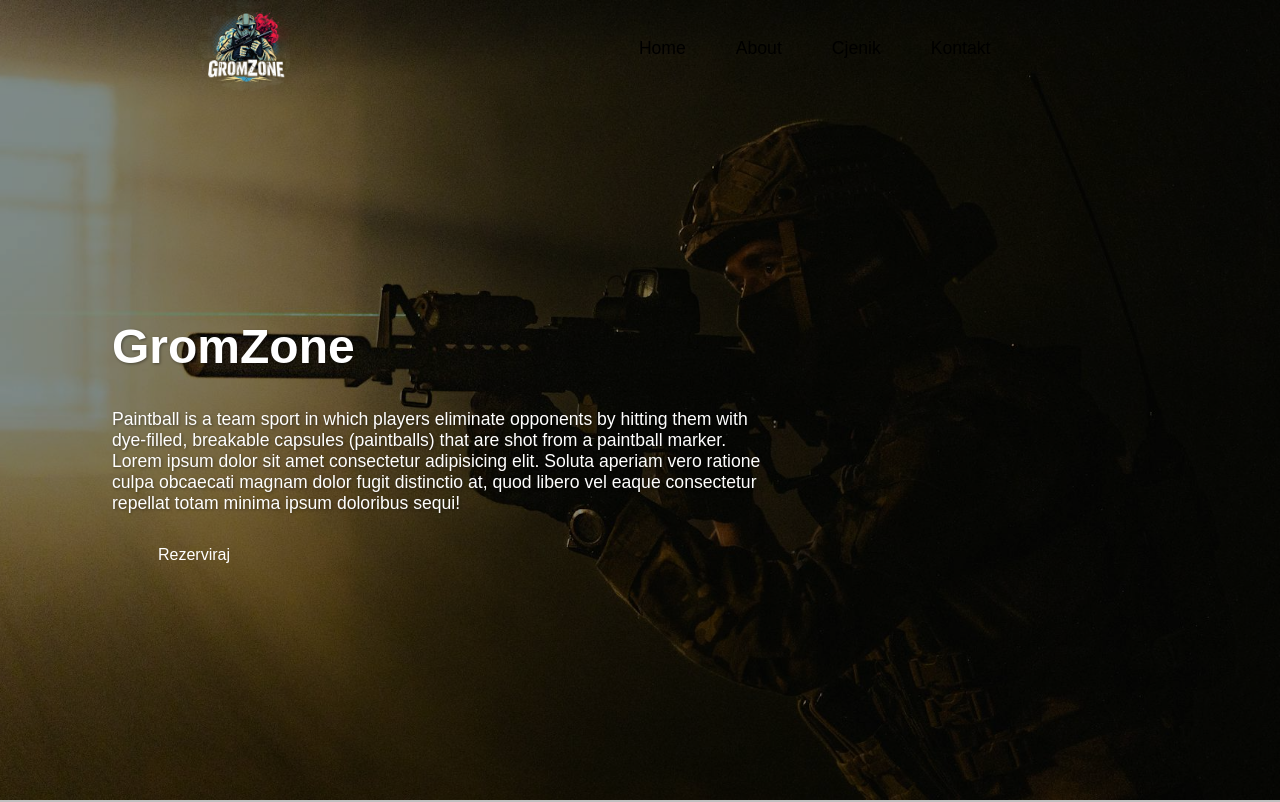
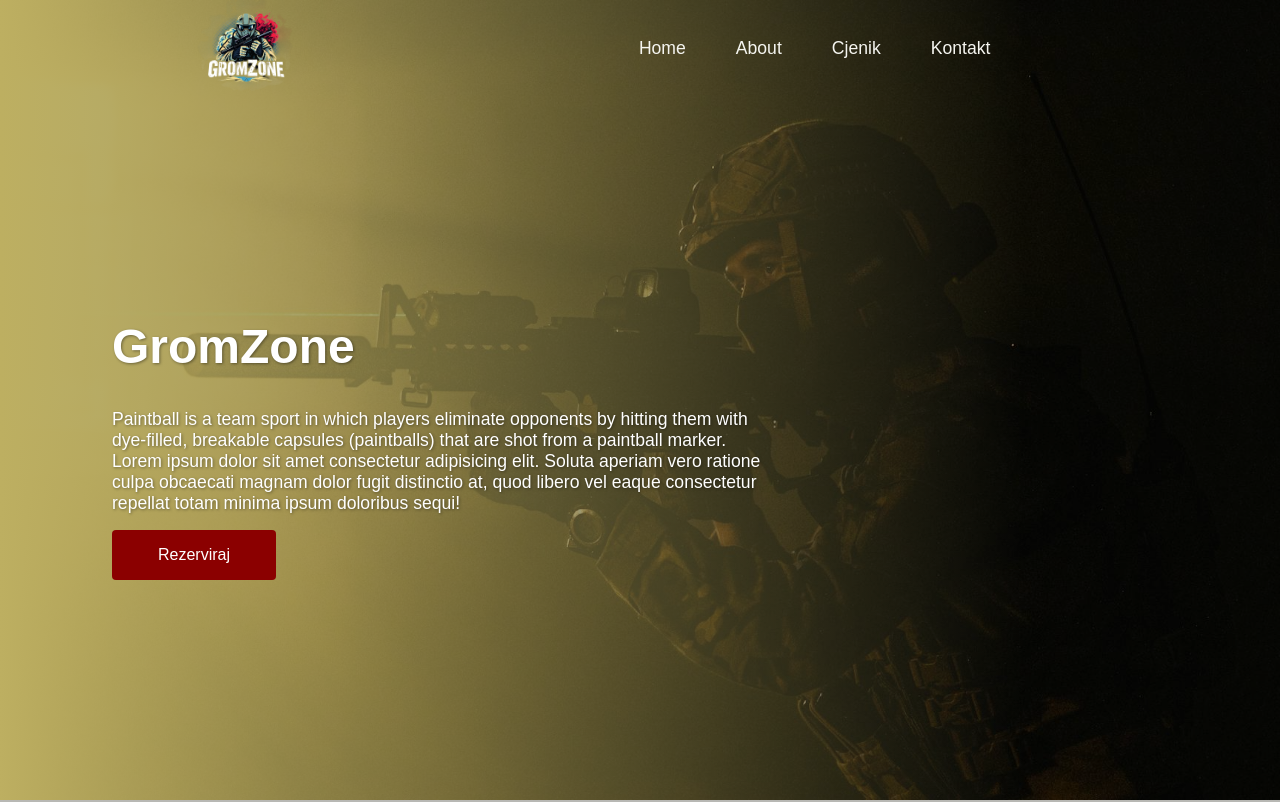
Before and after one commit to kristijan00/paintball, a Next.js app: page / in a window 1280 px wide. Shown: the top 802 px of the page. Built offline with nearby package versions, Linux system fonts and the light colour scheme.

Commit message:
Added missing imports for variables and animations into globals.css file.

```diff
--- a/src/app/globals.css
+++ b/src/app/globals.css
@@ -1,4 +1,6 @@
 @import './themes/typography.css';
+@import './themes/variables.css';
+@import './themes/animations.css';
 
 html,
 body {
```
